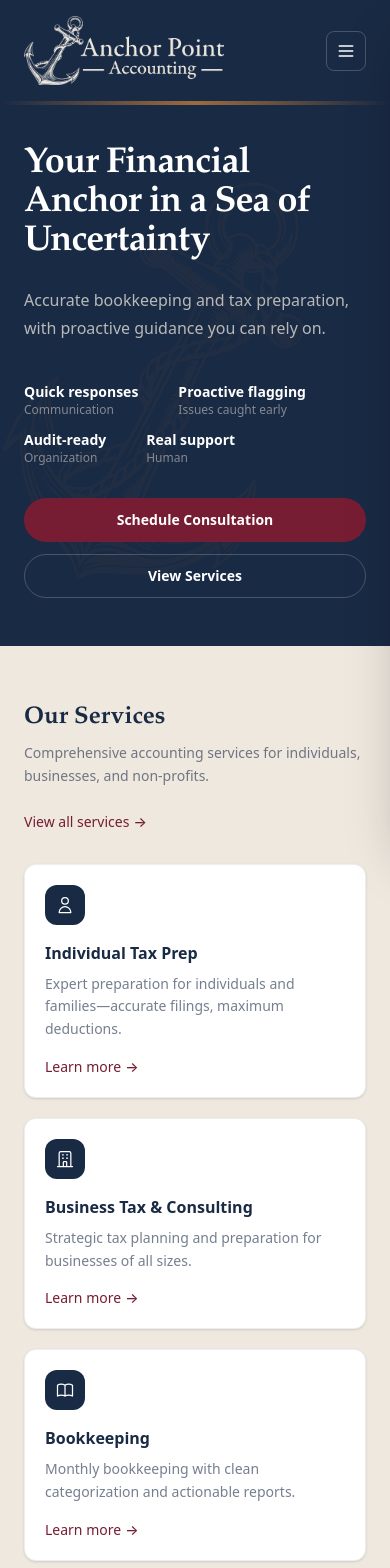
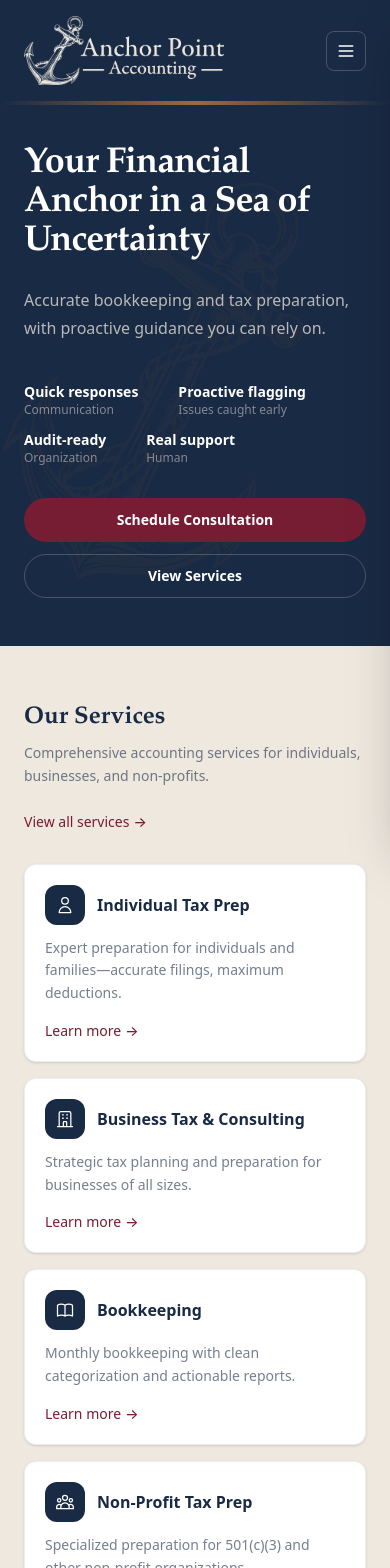
Before and after one commit to maxim5706/site-anchorpoint, a Next.js app: page / in a window 390 px wide. Shown: the top 1568 px of the page. Built offline with nearby package versions, Linux system fonts and the light colour scheme.

Commit message:
Service tiles: icon+title inline, responsive grid (sm:2, lg:4)

```diff
--- a/src/app/page.tsx
+++ b/src/app/page.tsx
@@ -171,18 +171,20 @@ export default function Home() {
               </a>
             </div>
 
-            <div className="mt-8 grid gap-5 md:grid-cols-2 lg:grid-cols-4">
+            <div className="mt-8 grid gap-4 sm:grid-cols-2 lg:grid-cols-4">
               <a
                 href="/services#individual"
                 className="group flex flex-col rounded-xl border border-[color:var(--ap-navy)]/8 bg-white p-5 shadow-sm transition-all hover:shadow-lg hover:-translate-y-0.5"
               >
-                <div className="mb-4 flex h-10 w-10 items-center justify-center rounded-xl bg-[color:var(--ap-navy)]">
+                <div className="flex items-center gap-3">
+                  <div className="flex h-10 w-10 shrink-0 items-center justify-center rounded-xl bg-[color:var(--ap-navy)]">
                     <svg className="h-5 w-5 text-white" fill="none" viewBox="0 0 24 24" stroke="currentColor" strokeWidth={1.5}>
                       <path strokeLinecap="round" strokeLinejoin="round" d="M16 7a4 4 0 11-8 0 4 4 0 018 0zM12 14a7 7 0 00-7 7h14a7 7 0 00-7-7z" />
                     </svg>
                   </div>
                   <h3 className="font-semibold text-[color:var(--ap-navy)]">Individual Tax Prep</h3>
-                <p className="mt-2 flex-1 text-sm leading-relaxed text-[color:var(--ap-navy)]/60">
+                </div>
+                <p className="mt-3 flex-1 text-sm leading-relaxed text-[color:var(--ap-navy)]/60">
                   Expert preparation for individuals and families—accurate filings, maximum deductions.
                 </p>
                 <p className="mt-4 inline-flex items-center gap-1 text-sm font-medium text-[color:var(--ap-burgundy)] group-hover:underline">
@@ -194,13 +196,15 @@ export default function Home() {
                 href="/services#business"
                 className="group flex flex-col rounded-xl border border-[color:var(--ap-navy)]/8 bg-white p-5 shadow-sm transition-all hover:shadow-lg hover:-translate-y-0.5"
               >
-                <div className="mb-4 flex h-10 w-10 items-center justify-center rounded-xl bg-[color:var(--ap-navy)]">
+                <div className="flex items-center gap-3">
+                  <div className="flex h-10 w-10 shrink-0 items-center justify-center rounded-xl bg-[color:var(--ap-navy)]">
                     <svg className="h-5 w-5 text-white" fill="none" viewBox="0 0 24 24" stroke="currentColor" strokeWidth={1.5}>
                       <path strokeLinecap="round" strokeLinejoin="round" d="M19 21V5a2 2 0 00-2-2H7a2 2 0 00-2 2v16m14 0h2m-2 0h-5m-9 0H3m2 0h5M9 7h1m-1 4h1m4-4h1m-1 4h1m-5 10v-5a1 1 0 011-1h2a1 1 0 011 1v5m-4 0h4" />
                     </svg>
                   </div>
                   <h3 className="font-semibold text-[color:var(--ap-navy)]">Business Tax & Consulting</h3>
-                <p className="mt-2 flex-1 text-sm leading-relaxed text-[color:var(--ap-navy)]/60">
+                </div>
+                <p className="mt-3 flex-1 text-sm leading-relaxed text-[color:var(--ap-navy)]/60">
                   Strategic tax planning and preparation for businesses of all sizes.
                 </p>
                 <p className="mt-4 inline-flex items-center gap-1 text-sm font-medium text-[color:var(--ap-burgundy)] group-hover:underline">
@@ -212,13 +216,15 @@ export default function Home() {
                 href="/services#bookkeeping"
                 className="group flex flex-col rounded-xl border border-[color:var(--ap-navy)]/8 bg-white p-5 shadow-sm transition-all hover:shadow-lg hover:-translate-y-0.5"
               >
-                <div className="mb-4 flex h-10 w-10 items-center justify-center rounded-xl bg-[color:var(--ap-navy)]">
+                <div className="flex items-center gap-3">
+                  <div className="flex h-10 w-10 shrink-0 items-center justify-center rounded-xl bg-[color:var(--ap-navy)]">
                     <svg className="h-5 w-5 text-white" fill="none" viewBox="0 0 24 24" stroke="currentColor" strokeWidth={1.5}>
                       <path strokeLinecap="round" strokeLinejoin="round" d="M12 6.253v13m0-13C10.832 5.477 9.246 5 7.5 5S4.168 5.477 3 6.253v13C4.168 18.477 5.754 18 7.5 18s3.332.477 4.5 1.253m0-13C13.168 5.477 14.754 5 16.5 5c1.747 0 3.332.477 4.5 1.253v13C19.832 18.477 18.247 18 16.5 18c-1.746 0-3.332.477-4.5 1.253" />
                     </svg>
                   </div>
                   <h3 className="font-semibold text-[color:var(--ap-navy)]">Bookkeeping</h3>
-                <p className="mt-2 flex-1 text-sm leading-relaxed text-[color:var(--ap-navy)]/60">
+                </div>
+                <p className="mt-3 flex-1 text-sm leading-relaxed text-[color:var(--ap-navy)]/60">
                   Monthly bookkeeping with clean categorization and actionable reports.
                 </p>
                 <p className="mt-4 inline-flex items-center gap-1 text-sm font-medium text-[color:var(--ap-burgundy)] group-hover:underline">
@@ -230,13 +236,15 @@ export default function Home() {
                 href="/services#nonprofit"
                 className="group flex flex-col rounded-xl border border-[color:var(--ap-navy)]/8 bg-white p-5 shadow-sm transition-all hover:shadow-lg hover:-translate-y-0.5"
               >
-                <div className="mb-4 flex h-10 w-10 items-center justify-center rounded-xl bg-[color:var(--ap-navy)]">
+                <div className="flex items-center gap-3">
+                  <div className="flex h-10 w-10 shrink-0 items-center justify-center rounded-xl bg-[color:var(--ap-navy)]">
                     <svg className="h-5 w-5 text-white" fill="none" viewBox="0 0 24 24" stroke="currentColor" strokeWidth={1.5}>
                       <path strokeLinecap="round" strokeLinejoin="round" d="M17 20h5v-2a3 3 0 00-5.356-1.857M17 20H7m10 0v-2c0-.656-.126-1.283-.356-1.857M7 20H2v-2a3 3 0 015.356-1.857M7 20v-2c0-.656.126-1.283.356-1.857m0 0a5.002 5.002 0 019.288 0M15 7a3 3 0 11-6 0 3 3 0 016 0zm6 3a2 2 0 11-4 0 2 2 0 014 0zM7 10a2 2 0 11-4 0 2 2 0 014 0z" />
                     </svg>
                   </div>
                   <h3 className="font-semibold text-[color:var(--ap-navy)]">Non-Profit Tax Prep</h3>
-                <p className="mt-2 flex-1 text-sm leading-relaxed text-[color:var(--ap-navy)]/60">
+                </div>
+                <p className="mt-3 flex-1 text-sm leading-relaxed text-[color:var(--ap-navy)]/60">
                   Specialized preparation for 501(c)(3) and other non-profit organizations.
                 </p>
                 <p className="mt-4 inline-flex items-center gap-1 text-sm font-medium text-[color:var(--ap-burgundy)] group-hover:underline">
--- a/src/app/services/page.tsx
+++ b/src/app/services/page.tsx
@@ -181,7 +181,7 @@ export default function ServicesPage() {
         {/* Quick Cards */}
         <section className="-mt-8 pb-10">
           <div className="mx-auto max-w-6xl px-6">
-            <div className="grid gap-4 md:grid-cols-2 lg:grid-cols-4">
+            <div className="grid gap-4 sm:grid-cols-2 lg:grid-cols-4">
               {services.map((service) => (
                 <button
                   key={service.id}
@@ -192,11 +192,13 @@ export default function ServicesPage() {
                       : "border-[color:var(--ap-navy)]/8"
                   }`}
                 >
-                  <div className="mb-4 flex h-10 w-10 items-center justify-center rounded-xl bg-[color:var(--ap-navy)]">
-                    {service.icon}
+                  <div className="flex items-center gap-3">
+                    <div className="flex h-10 w-10 shrink-0 items-center justify-center rounded-xl bg-[color:var(--ap-navy)]">
+                      {service.icon}
+                    </div>
+                    <h3 className="font-semibold text-[color:var(--ap-navy)]">{service.title}</h3>
                   </div>
-                  <h3 className="font-semibold text-[color:var(--ap-navy)]">{service.title}</h3>
-                  <p className="mt-2 flex-1 text-sm leading-relaxed text-[color:var(--ap-navy)]/60">
+                  <p className="mt-3 flex-1 text-sm leading-relaxed text-[color:var(--ap-navy)]/60">
                     {service.shortDesc}
                   </p>
                   <p className="mt-4 inline-flex items-center gap-1 text-sm font-medium text-[color:var(--ap-burgundy)] group-hover:underline">
```
Lines whose indentation alone changed are shown as unchanged.
